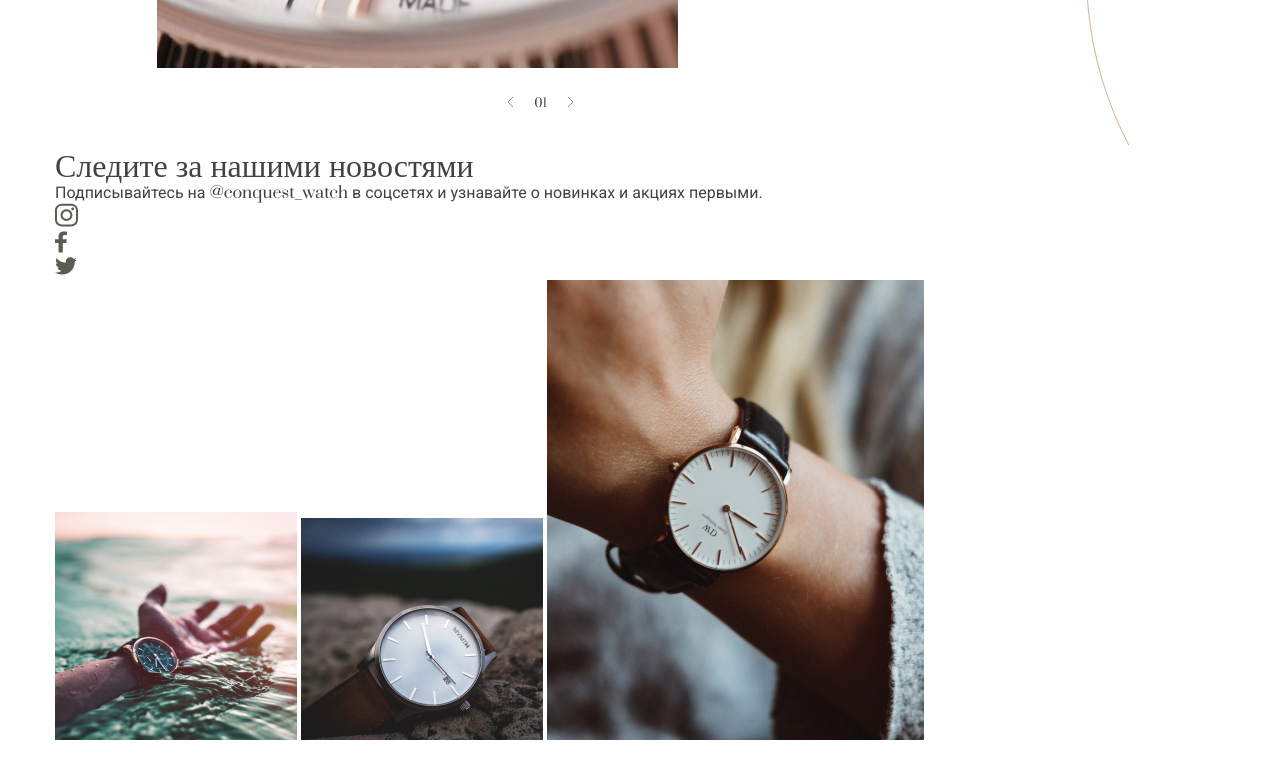
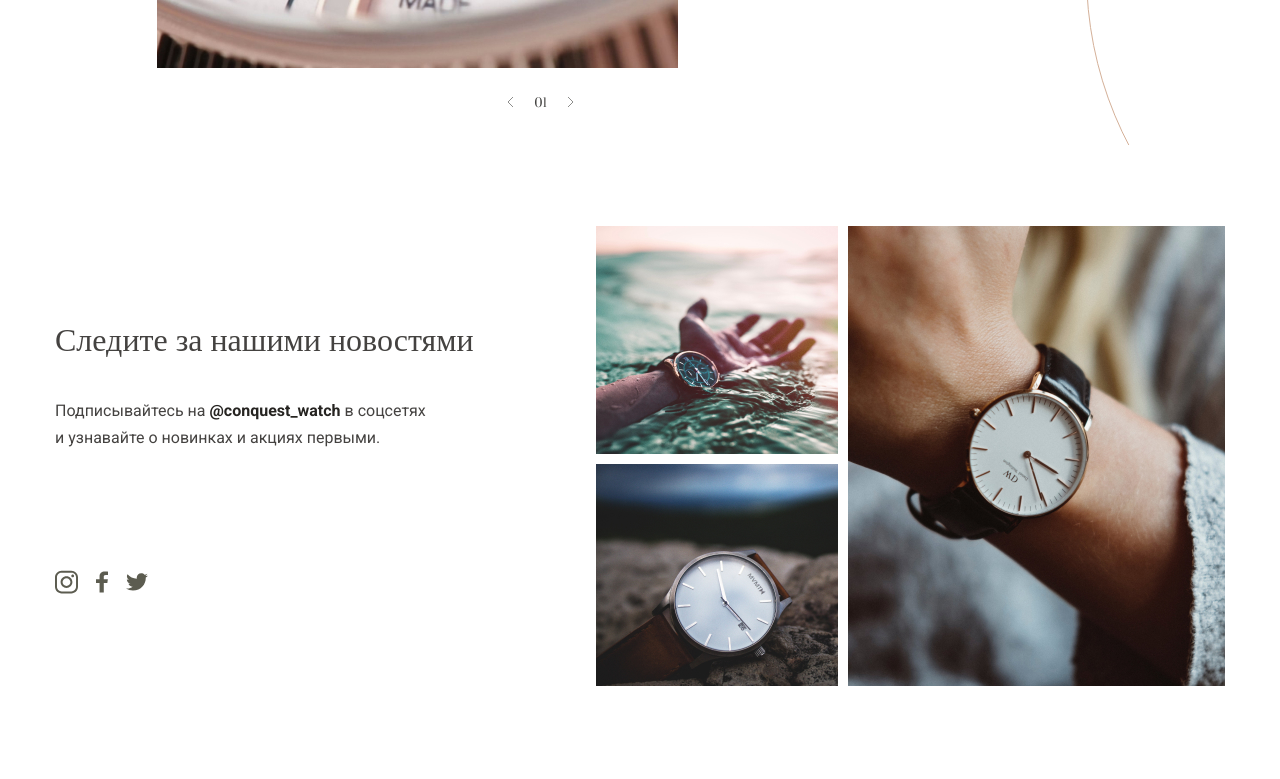
Before and after one commit to Vanesflat/Conquest, a plain HTML site: page app/index.html in a window 1280 px wide. Shown: the part 1981-2760 px from the top of the page. Before the commit the page ends 2725 px from the top, so only its background shows below. Drawn offline with nearby package versions, Linux system fonts and the light colour scheme.

Commit message:
Stylize follow section

```diff
--- /dev/null
+++ b/app/scss/blocks/follow.scss
@@ -0,0 +1,25 @@
+.follow {
+  padding: 81px 0 90px;
+
+  &__wrapper {
+    display: flex;
+    justify-content: space-between;
+    align-items: center;
+  }
+
+  &__title {
+    margin-bottom: 40px;
+  }
+
+  &__text {
+    max-width: 376px;
+    margin-bottom: 119px;
+    line-height: 1.7;
+
+    span {
+      font-family: inherit;
+      font-weight: 700;
+      color: #262421;
+    }
+  }
+}
--- /dev/null
+++ b/app/scss/blocks/gallery.scss
@@ -0,0 +1,21 @@
+.gallery {
+  display: grid;
+  grid-template-columns: 242px 377px;
+  grid-template-rows: 1fr 1fr;
+  grid-template-areas:
+    "small-1 big"
+    "small-2 big";
+  gap: 10px;
+
+  &__img:first-child {
+    grid-area: small-1;
+  }
+
+  &__img:nth-child(2) {
+    grid-area: small-2;
+  }
+
+  &__img:last-child {
+    grid-area: big;
+  }
+}
--- /dev/null
+++ b/app/scss/blocks/social.scss
@@ -0,0 +1,19 @@
+.social {
+  &__list {
+    display: flex;
+    align-items: center;
+    gap: 18px;
+  }
+
+  &__item {
+    svg path {
+      transition: all .3s ease-in-out;
+    }
+
+    &:hover {
+      svg path {
+        fill: $brown;
+      }
+    }
+  }
+}
--- a/app/scss/style.scss
+++ b/app/scss/style.scss
@@ -93,6 +93,7 @@ span {
 @import "blocks/promo.scss";
 @import "blocks/popular.scss";
 @import "blocks/features.scss";
+@import "blocks/follow.scss";
 
 @import "blocks/menu.scss";
 @import "blocks/tools.scss";
@@ -101,3 +102,5 @@ span {
 @import "blocks/btn.scss";
 @import "blocks/title.scss";
 @import "blocks/slider.scss";
+@import "blocks/social.scss";
+@import "blocks/gallery.scss";
```
Also changed, not shown: app/css/style.min.css.
